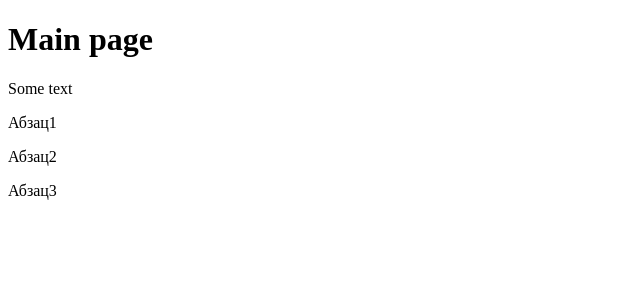
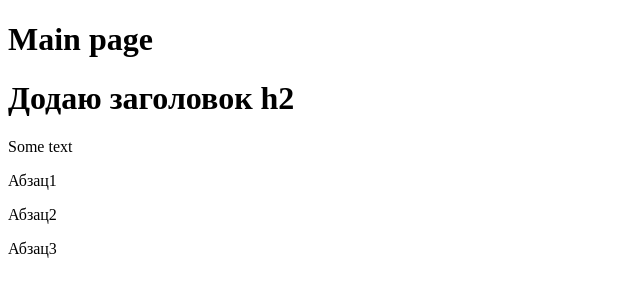
Before and after one commit to Petro1671/RRPS01, a plain HTML site: page index.html in a window 1280 px wide. Shown: the whole page, without its empty margins (0-640 px from the left). Drawn offline with Linux system fonts and the light colour scheme.

Commit message:
Додаю заголовок h2

```diff
--- a/index.html
+++ b/index.html
@@ -6,7 +6,8 @@
 </head>
 <body>
    <h1>Main page</h1>
-   <p>Some text</p>
+   <h1>Додаю заголовок h2</h1>
+  <p>Some text</p>
    <p>Абзац1</p>
    <p>Абзац2</p>
    <p>Абзац3</p>
```
